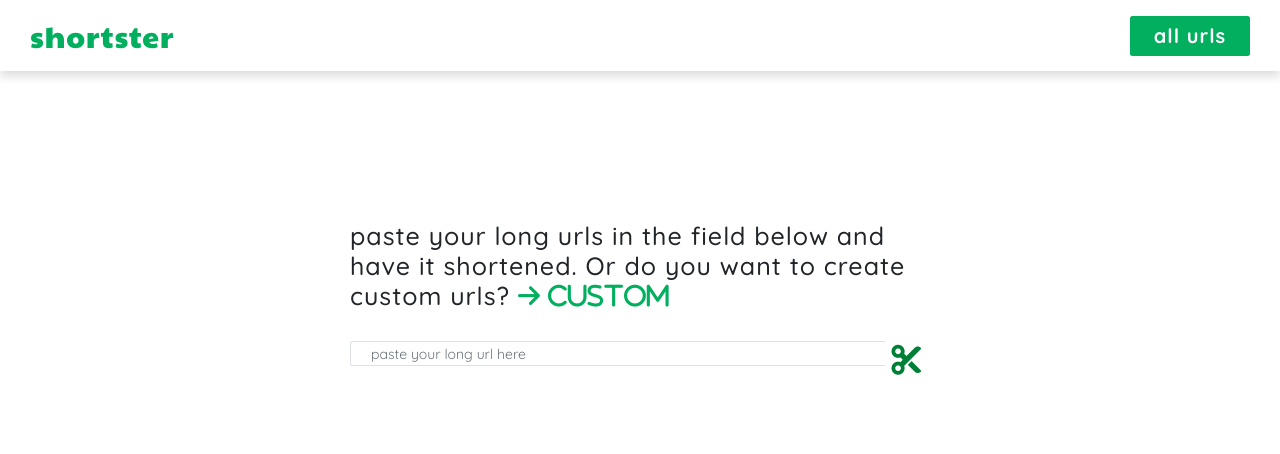
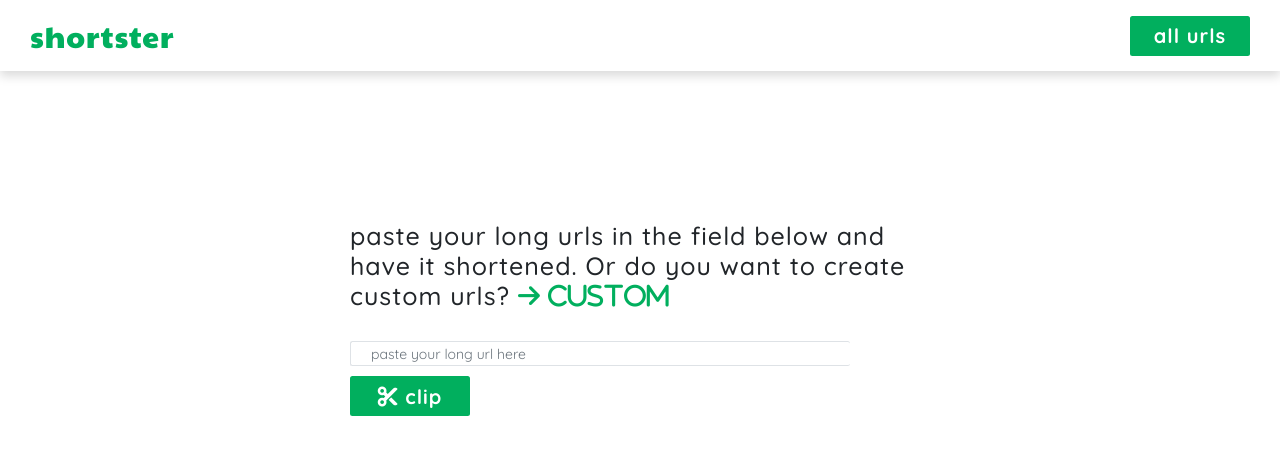
Before and after one commit to nyior/clipit, a Vue app in the folder frontend/: page / in a window 1280 px wide. Shown: the top 454 px of the page. Built offline with nearby package versions, Linux system fonts and the light colour scheme.

Commit message:
add error messages on form fields

```diff
--- a/frontend/package.json
+++ b/frontend/package.json
@@ -8,8 +8,8 @@
     "lint": "vue-cli-service lint"
   },
   "dependencies": {
-    "axios": "^0.21.1",
     "core-js": "^2.6.5",
+    "vee-validate": "^2.2.15",
     "vue": "^2.6.10",
     "vue-router": "^3.0.3"
   },
--- a/frontend/public/styles.css
+++ b/frontend/public/styles.css
@@ -76,6 +76,10 @@ form {
     color:  #7a09c4;
 }
 
+.text-danger{
+    font-size: 1.2rem;
+}
+
 
 @media only screen and (max-width: 600px) {
 	.sub-heading{
--- a/frontend/src/components/Home/AdvancedForm.vue
+++ b/frontend/src/components/Home/AdvancedForm.vue
@@ -18,17 +18,26 @@
             class="form-control py-2 my-2"
             type="text"
             placeholder="paste your long url here"
+            v-validate="'required|url'"
+            name="url"
             v-model="longUrl"
             required
           />
+
+          <span class="text-danger">{{ errors.first('url') }}</span>
 
           <input
             class="form-control py-2 my-2"
             type="text"
             placeholder="custom url(between 4 - 30 characters)"
+            v-validate="'required|min:4|max:30|alpha_num'"
+            name="shortcode"
             v-model="shortcode"
             required
           />
+          <div>
+             <span class="text-danger">{{ errors.first('shortcode') }}</span>
+          </div>
 
           <button type="submit" class="btn py-2 my-2">
             submit
@@ -65,4 +74,6 @@ export default {
 };
 </script>
 
-<style scoped></style>
+<style scoped>
+
+</style>
--- a/frontend/src/components/Home/RegularForm.vue
+++ b/frontend/src/components/Home/RegularForm.vue
@@ -14,19 +14,24 @@
           </h3>
         </div>
 
-        <form class="input-group mt-5" @submit.prevent="onSubmit">
+        <form class="mt-5" @submit.prevent="onSubmit">
             <input
                 class="form-control py-2 border-right-0 border"
                 type="text"
                 placeholder="paste your long url here"
+                v-validate="'required|url'"
+                name="url"
                 v-model="longUrl"
             />
-          <span class="input-group-append">
-            <div class="input-group-text bg-white">
+
+            <div class="mt-2">
+                <span class="text-danger">{{ errors.first('url') }}</span>
+            </div>
+
+            <button type="submit" class="btn py-2 my-2">
                 <i class="fa fa-scissors" aria-hidden="true" @click="onSubmit">
-              </i>
-            </div>
-          </span>
+                </i> clip
+            </button>
         </form>
       </div>
     </div>
@@ -56,9 +61,5 @@ export default {
 </script>
 
 <style scoped>
-.fa-scissors {
-  color: #007f37;
-  font-weight: bold !important;
-  font-size: 3rem;
-}
+
 </style>
--- a/frontend/src/components/Url/Url.vue
+++ b/frontend/src/components/Url/Url.vue
@@ -53,8 +53,8 @@ export default {
 
   data() {
     return {
-      host: location.hostname + '/',
-      scheme: location.protocol + '//'
+      host: 'shter.herokuapp.com/',
+      scheme: 'https://'
     };
   },
 
--- a/frontend/src/main.js
+++ b/frontend/src/main.js
@@ -1,8 +1,11 @@
 import Vue from "vue";
+import VeeValidate from 'vee-validate';
+
 import App from "./App.vue";
 import router from "./router/router";
 
 Vue.config.productionTip = false;
+Vue.use(VeeValidate);
 
 new Vue({
   router,
```
Also changed, not shown: 1 other file (tests, documents, lock files or other folders). Lines whose indentation alone changed are shown as unchanged.
